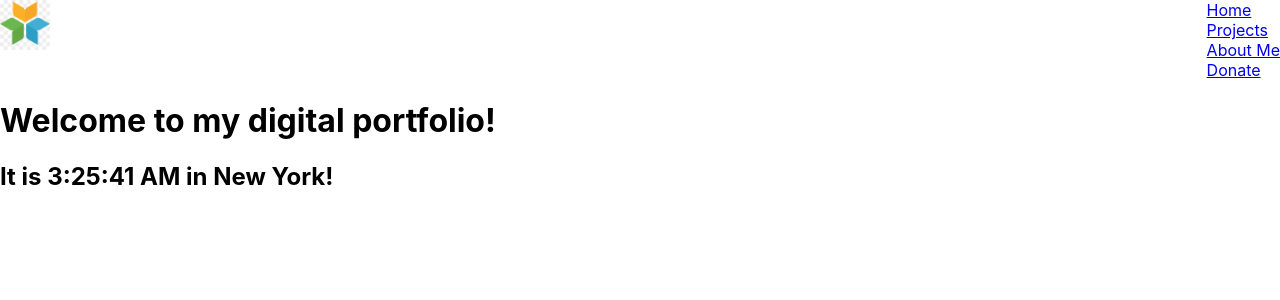
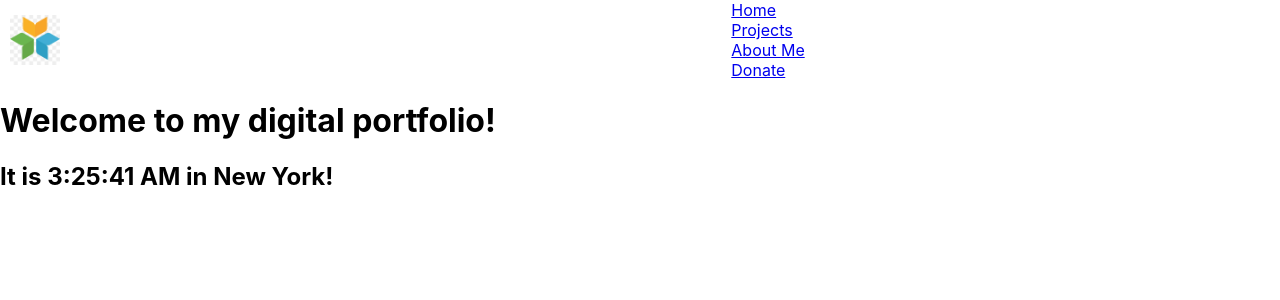
Before and after one commit to apparenelle/StarDrift, a React (Create React App) app in the folder app/: page / in a window 1280 px wide. Shown: the top 300 px of the page. Built offline with nearby package versions, Linux system fonts and the light colour scheme.

Commit message:
flex upgrade
-better understanding of flex
-organized navbar

```diff
--- a/app/src/App.css
+++ b/app/src/App.css
@@ -2,6 +2,7 @@
     list-style-type: none;
     margin: 0;
     padding: 0;
+
 }
 
 /* Creating a horizontal navigation bar */
@@ -9,16 +10,16 @@
     display: flex;
     flex-direction: row;
     flex-wrap: nowrap;
-    justify-content: space-between;
-}
-.nav-logo-flex-item {
-    align-self: flex-start;
-}
-.nav-link-flex-item {
-    align-self: stretch;
+    /* justify-content: space-between; */
 }
 
-
+.nav-link-flex-container {
+    width: 80%;
+    display: flex;
+    align-items: center;
+    justify-content: center;
+    /* align-self: flex-end; */
+}
 
 /*This is what needs work*/
 .nav ul li {
@@ -30,4 +31,11 @@
 .nav-logo{
     width: 50px;
     height: 50px;
+    margin: 10px;
 }
+.nav-logo-flex-container {
+    display: flex;
+    width: 20%;
+    /* justify-content: center; */
+    align-items: center;
+}
--- a/app/src/Nav.js
+++ b/app/src/Nav.js
@@ -5,19 +5,17 @@ import companyLogo from './assets/generic_logo.jpeg';
 function NavBar() {
     return(
         <div class="nav-flex-container">
-            <div class="nav-logo-flex-item">
+            <div class="nav-logo-flex-container">
                 <img class="nav-logo" src={companyLogo} />
             </div>
 
-            <div class="nav-link-flex-item">
-                <div>
+            <div class="nav-link-flex-container">
                 <ul class="nav-links">
                     <li><a href='#'>Home</a></li>
                     <li><a href='#'>Projects</a></li>
                     <li><a href='#'>About Me</a></li>
                     <li><a href='#'>Donate</a></li>
                 </ul>
-                </div>
             </div>
         </div>
     );
```
Lines whose indentation alone changed are shown as unchanged.
